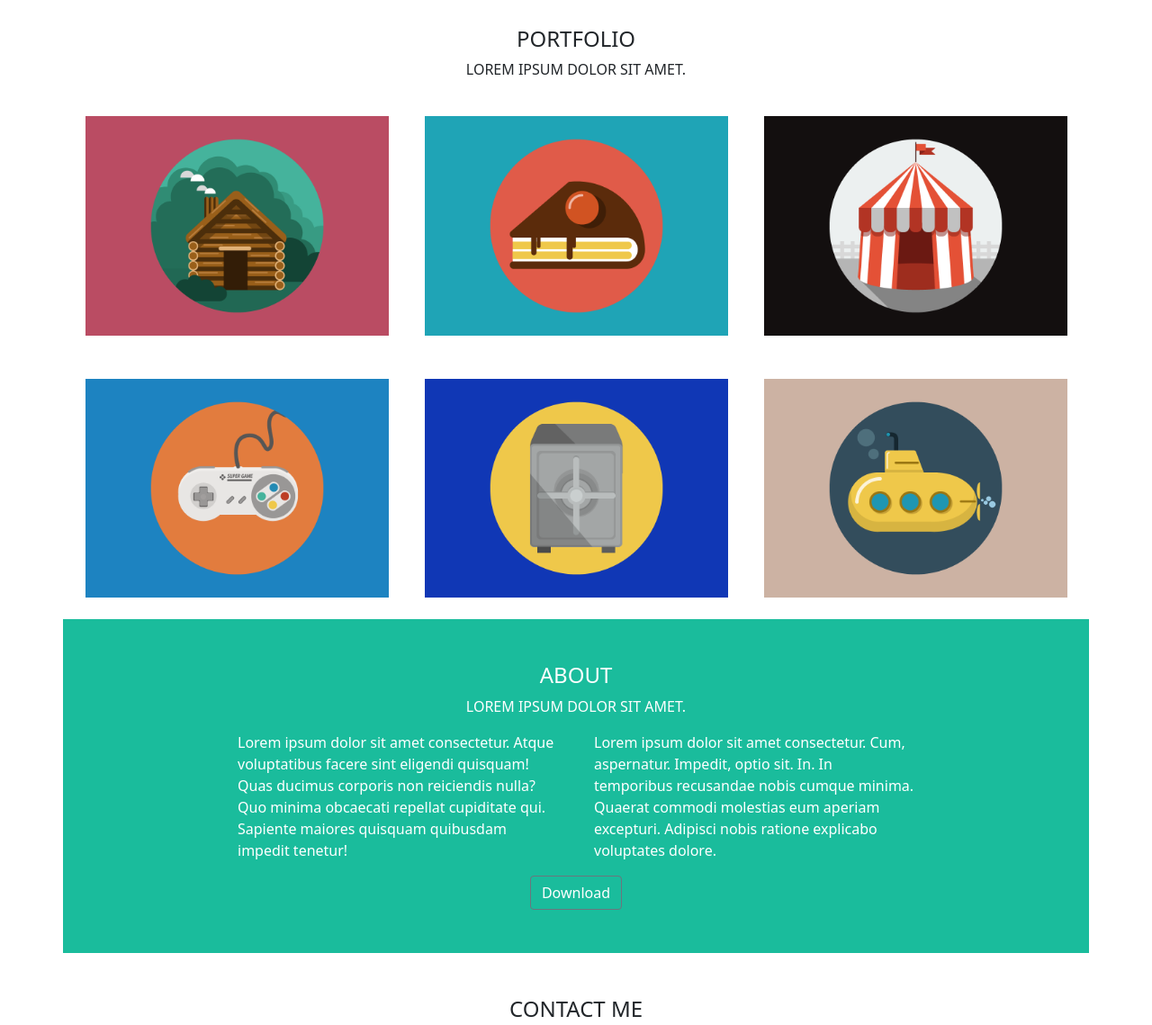
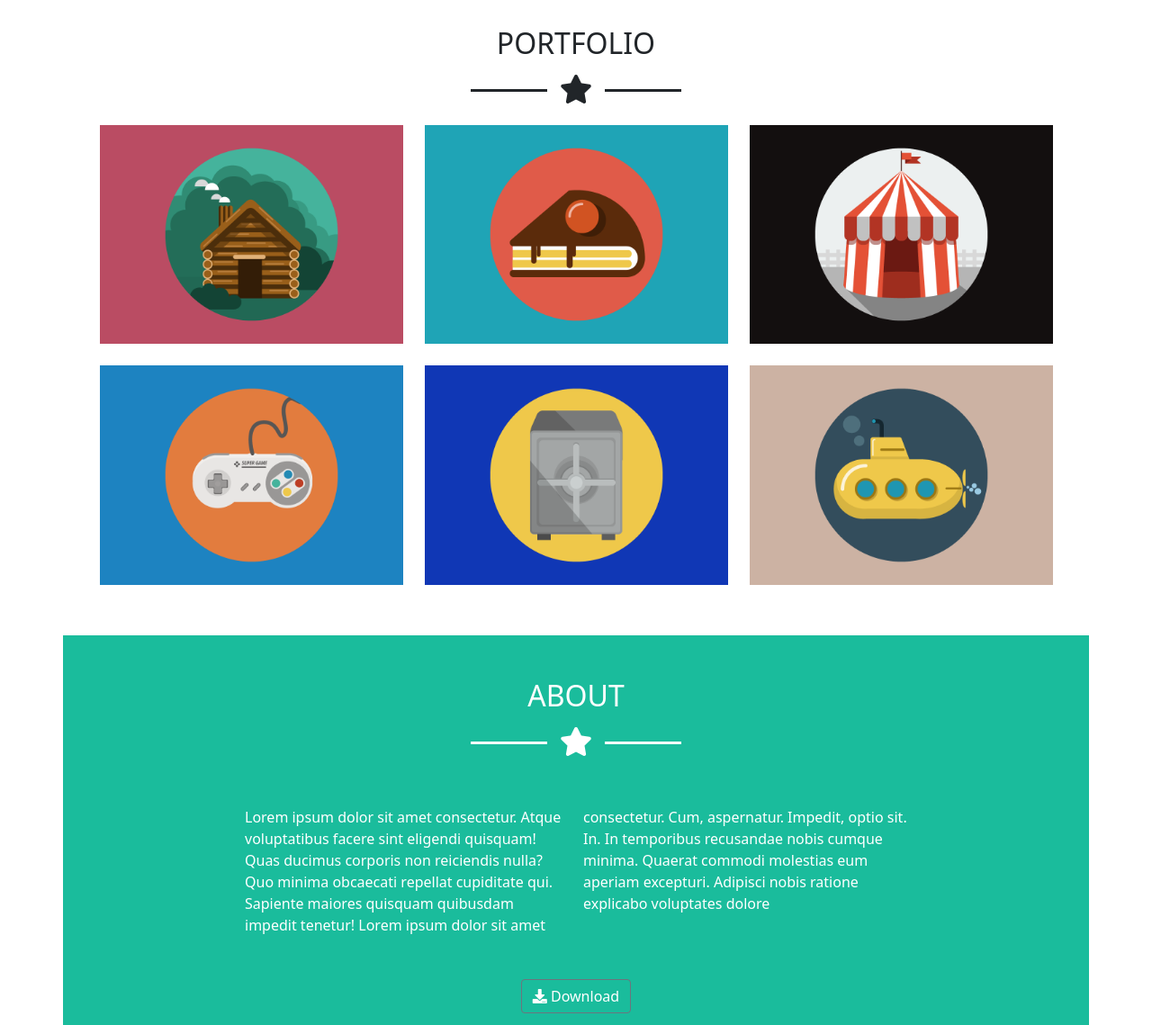
Before and after one commit to AndreaBlancoVR/html-css-bootstrap-freelancer, a plain HTML site: page index.html in a window 1280 px wide. Shown: the part 660-1799 px from the top of the page at 90% size. Drawn offline with nearby package versions, Linux system fonts and the light colour scheme.

Commit message:
Finita sezione About. Non sono riuscito a mettere l'hover alle card

```diff
--- a/index.html
+++ b/index.html
@@ -30,7 +30,7 @@
     </header>
     <main>
 
-        <section id="jumbo" class="ms_bg-green ms_color-white">
+        <section id="jumbo" class="ms_bg-green ms_color-white mb-5">
             <div class="container text-uppercase">
                 <div class="row ms_relative">
                     <div class="col-12 d-flex justify-content-center align-items-center pt-5 pb-3">
@@ -56,67 +56,67 @@
         <section id="portfolio">
             <div class="container text-uppercase">
                 <div class="row justify-content-center">
-                    <div class="col-12 d-flex justify-content-center align-items-center pt-5">
-                        <h4>Portfolio</h4>
-                    </div>
-                    <div class="col-12 d-flex justify-content-center align-items-center">
-                        <p>Lorem ipsum dolor sit amet.</p>
+                    <div class="row">
+                        <div class="col-12 d-flex flex-column align-items-center">
+                            <h2>Portfolio</h2>
+                            <div class="star-icon position-relative fs-2">
+                                <i class="fas fa-star"></i>
+                            </div>
+                        </div>
                     </div>
                 </div>
-                <div class="row justify-content-center">
-                    <div class="col-12 col-sm-6 col-lg-4 d-flex justify-content-center align-items-center pt-3 mx-2 my-2 pb-3 rounded ms_portfolio-card-container">
+                <div class="row justify-content-center mb-5">
+                    <div class="col-12 col-sm-6 col-lg-4 d-flex justify-content-center align-items-center pt-3 mb-2 rounded ms_portfolio-card-container">
                         <img class="" src="img/cabin.png" alt="">
                     </div>
-                    <div class="col-12 col-sm-6 col-lg-4 d-flex justify-content-center align-items-center pt-3 mx-2 my-2 pb-3 rounded ms_portfolio-card-container ">
+                    <div class="col-12 col-sm-6 col-lg-4 d-flex justify-content-center align-items-center pt-3 mb-2 rounded ms_portfolio-card-container ">
                         <img class="" src="img/cake.png" alt="">
                     </div>
-                    <div class="col-12 col-sm-6 col-lg-4 d-flex justify-content-center align-items-center pt-3 mx-2 my-2 pb-3 rounded ms_portfolio-card-container">
+                    <div class="col-12 col-sm-6 col-lg-4 d-flex justify-content-center align-items-center pt-3 mb-2 rounded ms_portfolio-card-container">
                         <img class="" src="img/circus.png" alt="">
                     </div>
-                    <div class="col-12 col-sm-6 col-lg-4 d-flex justify-content-center align-items-center pt-3 mx-2 my-2 pb-3 rounded ms_portfolio-card-container">
+                    <div class="col-12 col-sm-6 col-lg-4 d-flex justify-content-center align-items-center pt-3 mb-2 rounded ms_portfolio-card-container">
                         <img class="" src="img/game.png" alt="">
                     </div>
-                    <div class="col-12 col-sm-6 col-lg-4 d-flex justify-content-center align-items-center pt-3 mx-2 my-2 pb-3 rounded ms_portfolio-card-container">
+                    <div class="col-12 col-sm-6 col-lg-4 d-flex justify-content-center align-items-center pt-3 mb-2 rounded ms_portfolio-card-container">
                         <img class="" src="img/safe.png" alt="">
                     </div>
-                    <div class="col-12 col-sm-6 col-lg-4 d-flex justify-content-center align-items-center pt-3 mx-2 my-2 pb-3 rounded ms_portfolio-card-container">
+                    <div class="col-12 col-sm-6 col-lg-4 d-flex justify-content-center align-items-center pt-3 mb-2 rounded ms_portfolio-card-container">
                         <img class="" src="img/submarine.png" alt="">
                     </div>
                 </div>
             </div>
         </section>
 
-        <section>
+        <section id="about">
             <div class="container ms_bg-green ms_color-white pb-5">
-                <div class="row justify-content-center text-uppercase">
-                    <div class="col-12 d-flex justify-content-center align-items-center pt-5">
-                        <h4>About</h4>
-                    </div>
-                    <div class="col-12 d-flex justify-content-center align-items-center">
-                        <p>Lorem ipsum dolor sit amet.</p>
+                <div class="row">
+                    <div class="col-12 d-flex flex-column align-items-center text-uppercase my-5">
+                        <h2>About</h2>
+                        <div class="star-icon position-relative fs-2">
+                            <i class="fas fa-star"></i>
+                        </div>
                     </div>
                 </div>
                 <div class="row justify-content-center">
-                    <div class="col-4 d-flex justify-content-center align-items-center mx-2">
-                        <p>Lorem ipsum dolor sit amet consectetur.
+                    <div class="col-7 col-sm-8 col-lg-8 d-flex justify-content-center align-items-center mx-2">
+                        <p class="ms_col-count mb-5">Lorem ipsum dolor sit amet consectetur.
                         Atque voluptatibus facere sint eligendi quisquam!
                         Quas ducimus corporis non reiciendis nulla?
                         Quo minima obcaecati repellat cupiditate qui.
                         Sapiente maiores quisquam quibusdam impedit tenetur!
-                        </p>
-                    </div>
-                    <div class="col-4 d-flex justify-content-center align-items-center mx-2">
-                        <p>Lorem ipsum dolor sit amet consectetur.
+                        Lorem ipsum dolor sit amet consectetur.
                         Cum, aspernatur. Impedit, optio sit. In.
                         In temporibus recusandae nobis cumque minima.
                         Quaerat commodi molestias eum aperiam excepturi.
-                        Adipisci nobis ratione explicabo voluptates dolore.</p>
+                        Adipisci nobis ratione explicabo voluptates dolore
+                        </p>
                     </div>
                 </div>
                 <div class="row ">
                     <div class="col-12 justify-content-center text-center">
                         <button class="btn btn-outline-secondary ms_color-white">
-                            Download
+                            <i class="fas fa-download"></i> Download
                         </button>
                     </div>
                 </div>
--- a/style.css
+++ b/style.css
@@ -23,11 +23,11 @@ img {
 
 .star-icon::before {
     content: '';
-    width: 15vw;
+    width: calc(1.3rem + 5vw);
     height: 3px;
     position: absolute;
     top: 50%;
-    right: 40px;
+    right: 50px;
     /*transform: translateY(-50%);*/
     background: currentColor;
     display: block;
@@ -35,20 +35,48 @@ img {
 
 .star-icon::after {
     content: '';
-    width: 15vw;
+    width: calc(1.3rem + 5vw);
     height: 3px;
     position: absolute;
     top: 50%;
-    left: 40px;
+    left: 50px;
     /*transform: translateY(-50%);*/
     background: currentColor;
     display: block;
 }
 
 .ms_portfolio-card-container {
-    flex-direction: column;
-    width: calc(95% / 3);;
+    /*flex-direction: column;*/
+    width: calc(95% / 1);
 }
+ /*
+.ms_col-count {
+    column-count: 2;
+}
+*/
+  /*  NON FUNZIONA E NON SO PERCHè
+
+
+.ms_portfolio-card-container img::after {
+    content: '';
+    background-color: #1ABC9C;
+    opacity: 0.0;
+    transition: opacity 0.2s ease-in-out;
+    top: 0;
+    left: 0;
+    right: 0;
+    bottom: 0;
+    display: block;
+    position: absolute;
+}
+
+.ms_portfolio-card-container:hover .ms_portfolio-card-container img::after {
+    opacity: 0.3;
+}
+
+*/
+
+
 
     /*  COLORI  */
 
@@ -96,3 +124,30 @@ img {
 .ms_bg-d-blue {
     background-color: #3A546D;
 }
+
+
+    /*  MEDIA QUERY  */
+
+
+
+
+@media screen and (min-width: 768px) {
+    .ms_portfolio-card-container {
+        /*flex-direction: column;*/
+        width: calc(95% / 2);
+    }
+
+    .ms_col-count {
+        column-count: 2;
+    }
+}
+
+
+@media screen and (min-width: 992px) {
+
+    .ms_portfolio-card-container {
+        /*flex-direction: column;*/
+        width: calc(95% / 3);
+    }
+
+}
```
